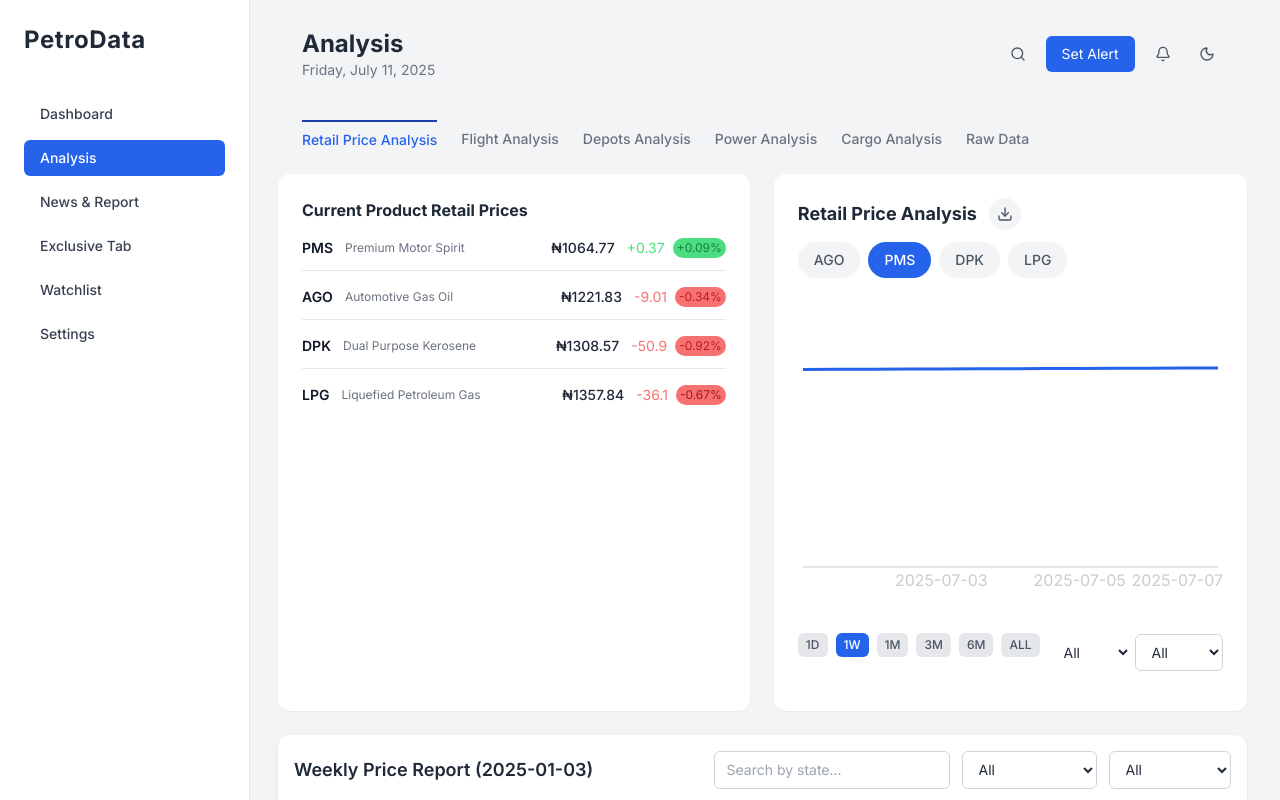
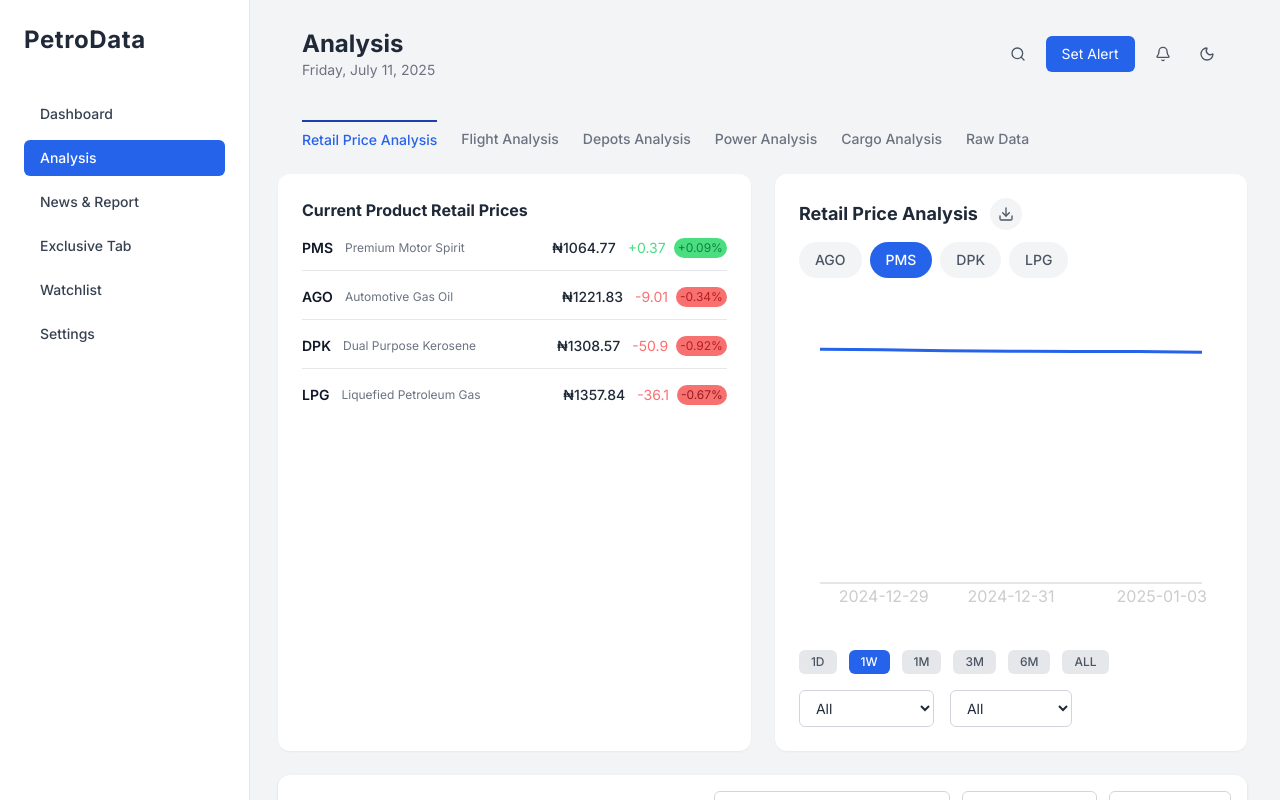
Before and after one commit to arinde/PetroData, a Next.js app: page /analysis in a window 1280 px wide. Shown: the top 800 px of the page. Built offline with nearby package versions, Linux system fonts and the light colour scheme.

Commit message:
sorting errors

```diff
--- a/components/LineChart.tsx
+++ b/components/LineChart.tsx
@@ -11,9 +11,9 @@ import { useMemo } from "react"
 
 type Product = "PMS" | "AGO" | "DPK" | "LPG"
 
-type ChartDataItem = {
+interface PetroData {
+  State: string
   Region: string
-  State: string
   Period: string
   PMS: number
   AGO: number
@@ -29,25 +29,25 @@ export default function LineChart({
   range,
 }: {
   product: Product
-  data: ChartDataItem[]
+  data: PetroData[]
   region: string
   state: string
   range: string
 }) {
   const filtered = useMemo(() => {
-    const rows = data.filter(
+    const filteredRows = data.filter(
       (d) =>
         (region === "All" || d.Region === region) &&
         (state === "All" || d.State === state)
     )
 
-    const grouped = rows.reduce((acc: Record<string, number[]>, item) => {
+    const grouped = filteredRows.reduce((acc: Record<string, number[]>, item) => {
       if (!acc[item.Period]) acc[item.Period] = []
       acc[item.Period].push(item[product])
       return acc
     }, {})
 
-    const chart = Object.entries(grouped)
+    let chartData = Object.entries(grouped)
       .map(([date, values]) => ({
         date,
         value: Number(
@@ -56,17 +56,16 @@ export default function LineChart({
       }))
       .sort((a, b) => new Date(a.date).getTime() - new Date(b.date).getTime())
 
-    // Simulated range filtering
-    const sliceMap: Record<string, number> = {
+    const limitMap: Record<string, number> = {
       "1D": 1,
       "1W": 7,
       "1M": 30,
       "3M": 90,
       "6M": 180,
-      ALL: chart.length,
+      "ALL": chartData.length,
     }
 
-    return chart.slice(-sliceMap[range])
+    return chartData.slice(-limitMap[range])
   }, [data, product, region, state, range])
 
   return (
--- a/components/RetailPriceChartCard.tsx
+++ b/components/RetailPriceChartCard.tsx
@@ -1,27 +1,27 @@
 // components/RetailPriceChartCard.tsx
 "use client"
 
-import { useEffect, useState } from "react"
-import LineChart from "./LineChart" // Assuming this is your ProductPriceChart component
+import { useEffect, useState, useRef } from "react"
+import LineChart from "./LineChart"
 import { Download } from "lucide-react"
-
-type Product = typeof products[number]
-type Range = typeof ranges[number]
+import { toPng } from "html-to-image"
 
 const products = ["AGO", "PMS", "DPK", "LPG"] as const
 const ranges = ["1D", "1W", "1M", "3M", "6M", "ALL"] as const
 
-// Define the expected data structure for the chart
-// This matches the data in 'product_prices.json'
+// Data model
 interface PetroData {
   State: string
   Region: string
-  Period: string // Expected date string for the X-axis
-  PMS: number // Expected price for PMS
-  AGO: number // Expected price for AGO
-  DPK: number // Expected price for DPK
-  LPG: number // Expected price for LPG
+  Period: string
+  PMS: number
+  AGO: number
+  DPK: number
+  LPG: number
 }
+
+type Product = typeof products[number]
+type Range = typeof ranges[number]
 
 export default function RetailPriceChartCard() {
   const [data, setData] = useState<PetroData[]>([])
@@ -29,29 +29,26 @@ export default function RetailPriceChartCard() {
   const [selectedRange, setSelectedRange] = useState<Range>("1W")
   const [region, setRegion] = useState("All")
   const [state, setState] = useState("All")
+  const chartRef = useRef<HTMLDivElement>(null)
 
   useEffect(() => {
-    // This component fetches data client-side from the public directory.
-    // It expects the file 'product_prices.json' to exist in 'public/data/'
-    // because its internal logic (PetroData interface, product filtering)
-    // is designed for that data structure.
-    fetch("/data/product_prices.json")
-      .then((res) => {
-        if (!res.ok) {
-          // Log specific error if the file isn't found or other network issue
-          throw new Error(`HTTP error! status: ${res.status} from ${res.url}`);
-        }
-        return res.json();
-      })
+    fetch("/data/petrodata_mock.json")
+      .then((res) => res.json())
       .then(setData)
-      .catch((error) => {
-        console.error("Failed to fetch product prices data:", error);
-        // You might want to set an error state here to display a message to the user
-      });
   }, [])
 
-  // Derive unique regions and states from the fetched data
-  // These will be empty until data is loaded
+  const downloadChart = () => {
+    if (!chartRef.current) return
+    toPng(chartRef.current)
+      .then((dataUrl) => {
+        const link = document.createElement("a")
+        link.download = `${selectedProduct.toLowerCase()}-price-chart.png`
+        link.href = dataUrl
+        link.click()
+      })
+      .catch((err) => console.error("Download failed", err))
+  }
+
   const regions = ["All", ...Array.from(new Set(data.map((d) => d.Region)))]
   const states = [
     "All",
@@ -66,13 +63,16 @@ export default function RetailPriceChartCard() {
 
   return (
     <div className="bg-white dark:bg-[#1E293B] p-6 rounded-xl shadow-sm w-full">
-      {/* Title & Product Tabs */}
+      {/* Title & Tabs */}
       <div className="flex justify-between items-center mb-6 flex-wrap gap-3">
         <div className="flex items-center gap-3">
           <h2 className="text-lg font-bold text-gray-800 dark:text-white">
             Retail Price Analysis
           </h2>
-          <button className="p-2 rounded-full bg-gray-100 dark:bg-gray-700 text-gray-600 dark:text-white">
+          <button
+            onClick={downloadChart}
+            className="p-2 rounded-full bg-gray-100 dark:bg-gray-700 text-gray-600 dark:text-white"
+          >
             <Download size={16} />
           </button>
         </div>
@@ -94,9 +94,8 @@ export default function RetailPriceChartCard() {
         </div>
       </div>
 
-      {/* Line Chart Component */}
-      {/* It expects data with 'Period', and product-specific number fields */}
-      {/* Ensure your LineChart component is set up to consume this data correctly */}
+      {/* Chart */}
+      <div ref={chartRef} className="bg-white dark:bg-[#1E293B] p-4 rounded-md">
         <LineChart
           product={selectedProduct}
           data={data}
@@ -104,13 +103,14 @@ export default function RetailPriceChartCard() {
           state={state}
           range={selectedRange}
         />
+      </div>
 
-      {/* Date Range Tabs */}
-      <div className="flex items-center justify-evenly gap-x-2 my-4">
+      {/* Time Range Tabs */}
+      <div className="flex gap-3 my-4">
         {ranges.map((range) => (
           <button
             key={range}
-            className={`text-xs px-2 py-1 font-medium rounded-md transition ${
+            className={`px-3 py-1 text-xs font-medium rounded-md transition ${
               selectedRange === range
                 ? "bg-blue-600 text-white"
                 : "bg-gray-200 dark:bg-gray-700 text-gray-600 dark:text-white"
@@ -120,15 +120,17 @@ export default function RetailPriceChartCard() {
             {range}
           </button>
         ))}
+      </div>
 
-          <div className="flex items-center gap-1 mt-4">
+      {/* Filters */}
+      <div className="flex gap-4 flex-wrap mt-4">
         <select
           value={region}
           onChange={(e) => {
             setRegion(e.target.value)
-              setState("Region")
+            setState("All")
           }}
-            className="px-3 py-2 text-sm  rounded-md border-0 border-gray-300 dark:border-gray-600 bg-white dark:bg-gray-800 text-gray-800 dark:text-white"
+          className="px-3 py-2 text-sm rounded-md border border-gray-300 dark:border-gray-600 bg-white dark:bg-gray-800 text-gray-800 dark:text-white"
         >
           {regions.map((r) => (
             <option key={r} value={r}>
@@ -150,7 +152,5 @@ export default function RetailPriceChartCard() {
         </select>
       </div>
     </div>
-
-    </div>
   )
 }
--- a/package.json
+++ b/package.json
@@ -9,6 +9,7 @@
     "lint": "next lint"
   },
   "dependencies": {
+    "html-to-image": "^1.11.13",
     "lucide-react": "^0.525.0",
     "next": "14.2.30",
     "next-themes": "^0.4.6",
```
Also changed, not shown: 1 other file (tests, documents, lock files or other folders). Lines whose indentation alone changed are shown as unchanged.
